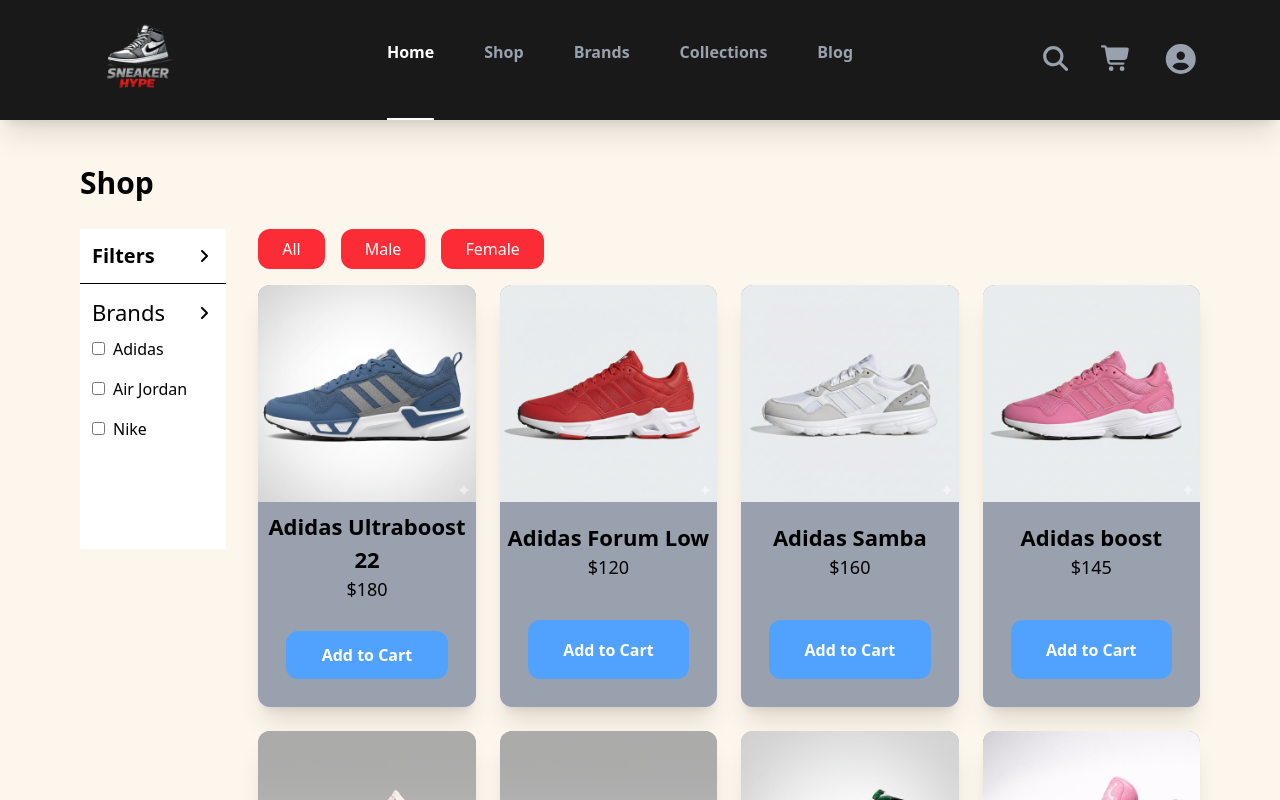
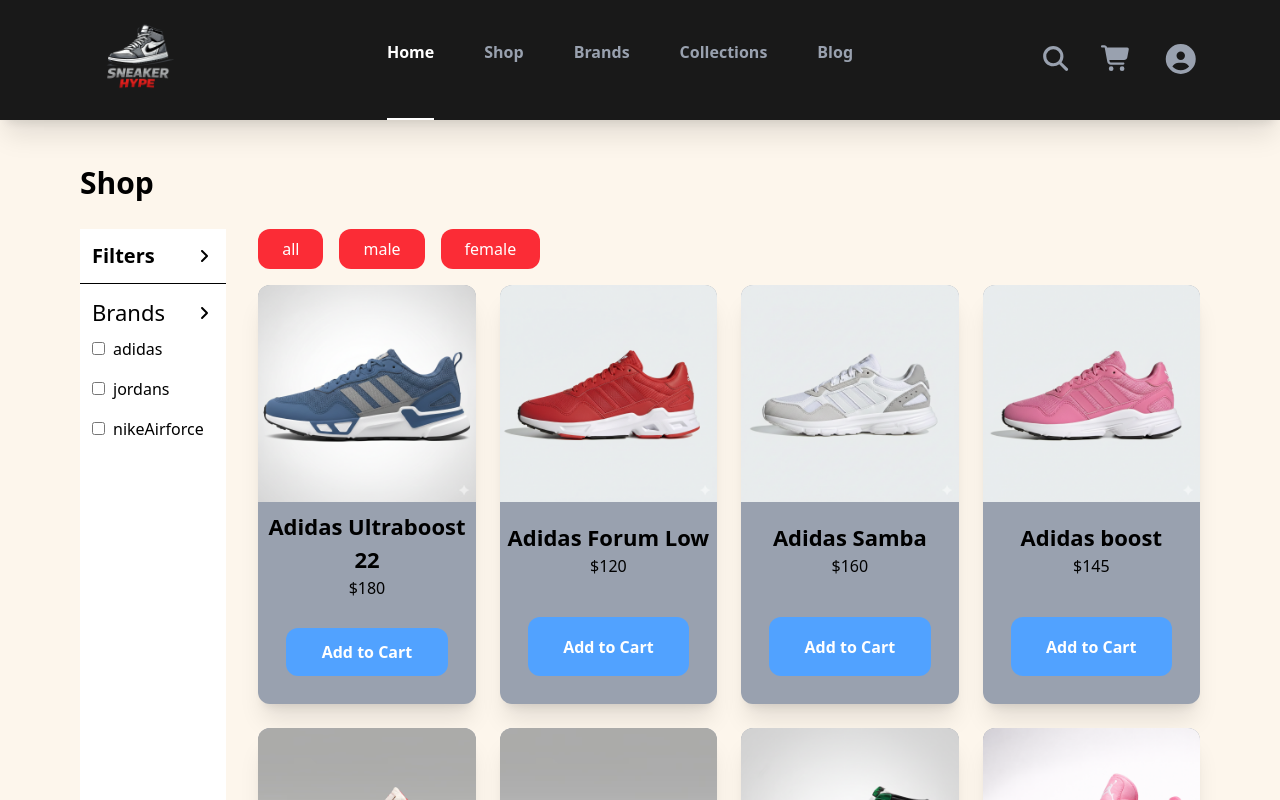
Before and after one commit to DanielApple05/A-sneakers-Ecommerce-page, a React (Vite) app: page /shop in a window 1280 px wide. Shown: the top 800 px of the page. Built offline with nearby package versions, Linux system fonts and the light colour scheme.

Commit message:
ADD: Gender filter active

```diff
--- a/src/assets/components/shopComponent/shop-gallery.jsx
+++ b/src/assets/components/shopComponent/shop-gallery.jsx
@@ -1,17 +1,28 @@
 import { FontAwesomeIcon } from "@fortawesome/react-fontawesome";
 import { faAngleRight } from "@fortawesome/free-solid-svg-icons";
+import { useState } from "react";
+
 
 const ShopGallery = ({ sneaker }) => {
-  const folders = ["All", "Male", "Female"]
-  const shoeBrands = ["Adidas", "Air Jordan", "Nike"]
+  const allShoes = sneaker;
+
+  const folders = ["all", "male", "female"]
+  const shoeBrands = ["adidas", "jordans", "nikeAirforce"]
+  const [activeFilter, setActiveFilter] = useState("all");
+  const filteredShoes =
+    activeFilter === "all"
+      ? allShoes
+      : allShoes.filter(shoe => shoe.gender === activeFilter);
+
+
 
   return (
     <div className='px-20 py-10  bg-[#FDF6EC]'>
       <h2 className="mb-6 text-[30px] font-bold">
         Shop
       </h2>
-      <div className="flex">
-        <div className='bg-white w-8/12 h-80 mr-8'>
+      <div className="flex ">
+        <div className='bg-white w-8/12 h-screen mr-8 sticky'>
           <div className='font-semibold border-b p-3 flex items-center justify-between'>
             <h5 className=''>
               Filters
@@ -24,10 +35,11 @@ const ShopGallery = ({ sneaker }) => {
               <FontAwesomeIcon icon={faAngleRight} className="" />
             </div>
             {shoeBrands.map((brand) => (
-              <div className="">
+              <div key={brand} className="">
                 <input type="checkbox" />
-                <button key={brand} className="text-start p-2 "> {brand}</button>
+                <button className="text-start p-2">{brand}</button>
               </div>
+
             ))
             }
           </div>
@@ -36,30 +48,24 @@ const ShopGallery = ({ sneaker }) => {
         <div>
           <div className='space-x-4 text-white pb-4'>
             {folders.map((folder) => (
-              <button key={folder} className='bg-red-500 py-2 px-6 rounded-xl'>{folder}</button>))}
+              <button key={folder} onClick={() => setActiveFilter(folder)} className='bg-red-500 py-2 px-6 rounded-xl cursor-pointer hover:bg-red-800'>{folder}</button>))}
           </div>
 
           <div className='grid grid-cols-4 gap-6 '>
-            {sneaker.map((shoe) => (
-              <div key={shoe.id} className='grid bg-gray-400 rounded-xl shadow-xl'>
-                <div>
-                  <img src={shoe.image} alt="" className=' rounded-t-xl' />
+            {filteredShoes.map((shoe) => (
+              <div key={shoe.id} className="grid bg-gray-400 rounded-xl shadow-xl">
+                <img src={shoe.image} className="rounded-t-xl" />
+
+                <div className="text-center pt-2">
+                  <h3 className="font-semibold">{shoe.name}</h3>
+                  <p>${shoe.price}</p>
                 </div>
 
-                <div className='text-center pt-2'>
-                  <h3 className='font-semibold'>
-                    {shoe.name}
-                  </h3>
-                  <p className='text-[18px]'>
-                    ${shoe.price}
-                  </p>
-                </div>
-                <button className="bg-blue-400 text-white m-7 font-bold p-3 rounded-xl hover:bg-blue-600 cursor-pointer">
+                <button className="bg-blue-400 text-white m-7 font-bold p-3 rounded-xl">
                   Add to Cart
                 </button>
               </div>
-            ))
-            }
+            ))}
           </div>
         </div>
       </div>
```
